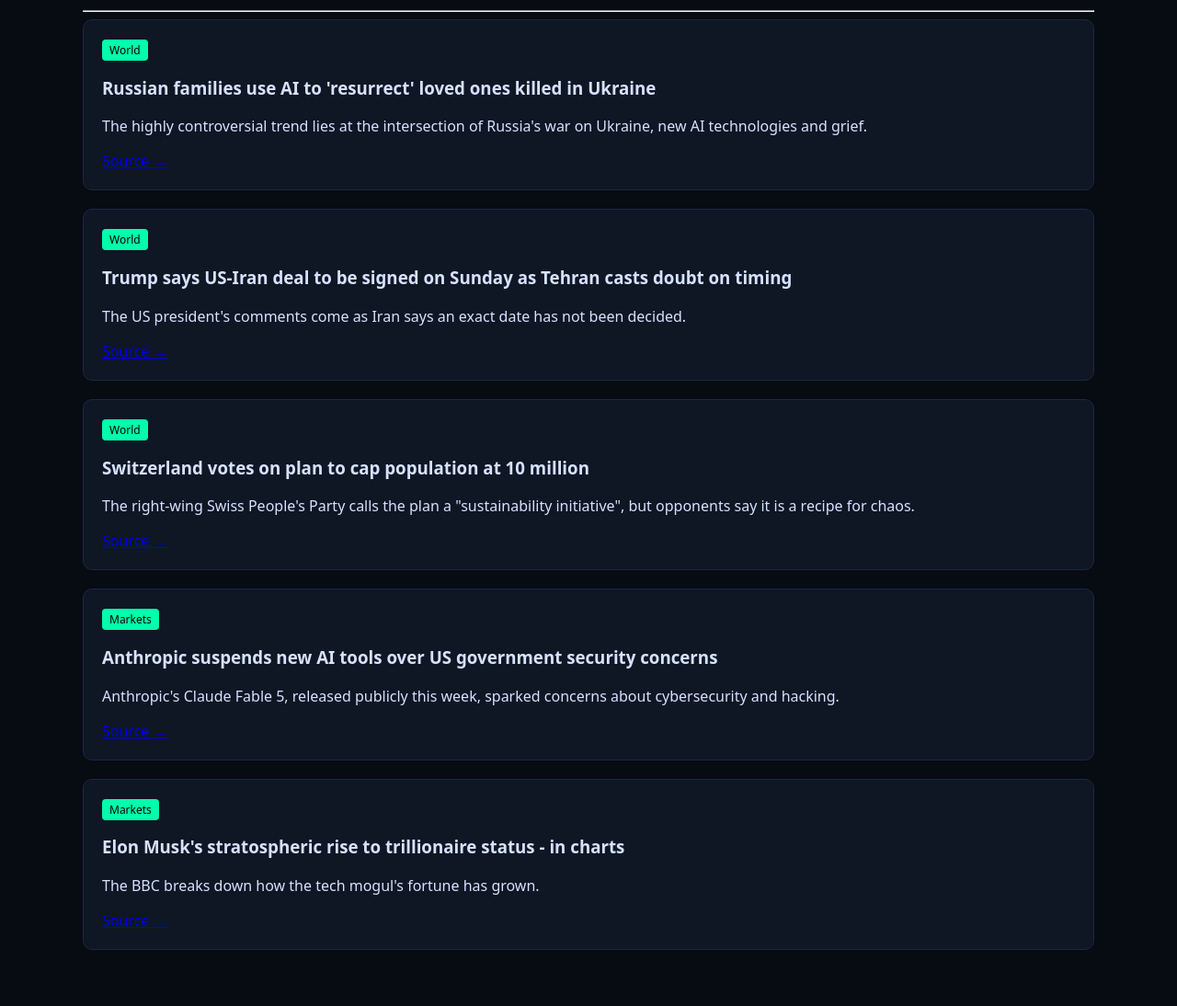
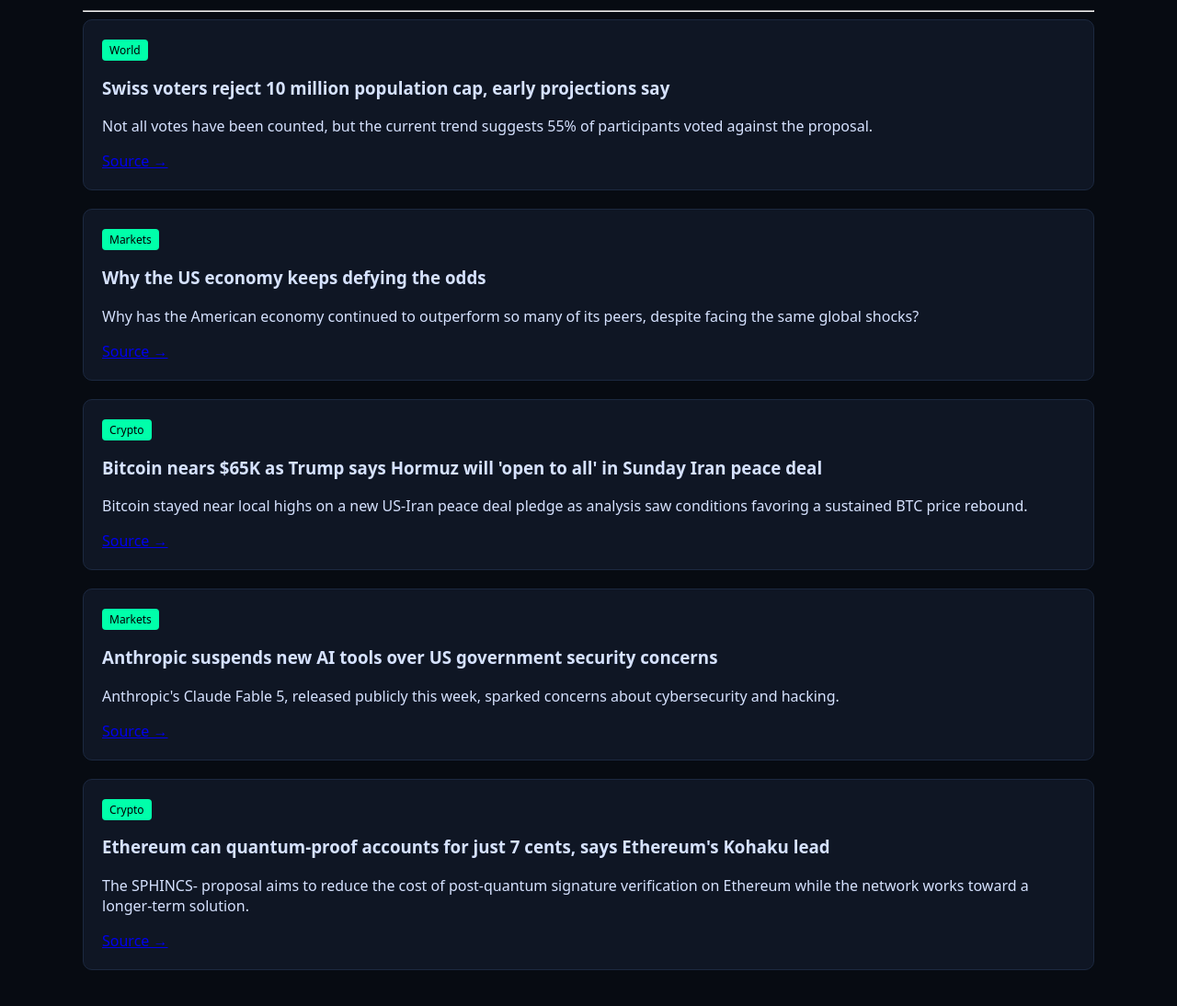
Before and after one commit to svmomin/alien-intelligence-blog, an Eleventy site: page src/posts/2026-06-14-briefing.md in a window 1280 px wide. Shown: the part 200-1294 px from the top of the page at 92% size. Before the commit the page ends 1273 px from the top, so only its background shows below. Built offline with nearby package versions, Linux system fonts and the light colour scheme; Eleventy itself is replaced by a stand-in of ours; files that its build step writes are made by us from their sources.

Commit message:
Auto alien intelligence post

```diff
--- a/src/posts/2026-06-14-briefing.md
+++ b/src/posts/2026-06-14-briefing.md
@@ -10,23 +10,23 @@ date: "2026-06-14"
 
 <div class="intel-card">
 <span class="intel-category">World</span>
-<h3>Russian families use AI to 'resurrect' loved ones killed in Ukraine</h3>
-<p>The highly controversial trend lies at the intersection of Russia's war on Ukraine, new AI technologies and grief.</p>
-<a href="https://www.bbc.com/news/articles/cwy24v72n19o?at_medium=RSS&at_campaign=rss" target="_blank">Source →</a>
+<h3>Swiss voters reject 10 million population cap, early projections say</h3>
+<p>Not all votes have been counted, but the current trend suggests 55% of participants voted against the proposal.</p>
+<a href="https://www.bbc.com/news/articles/c20ygjem17zo?at_medium=RSS&at_campaign=rss" target="_blank">Source →</a>
 </div>
 
 <div class="intel-card">
-<span class="intel-category">World</span>
-<h3>Trump says US-Iran deal to be signed on Sunday as Tehran casts doubt on timing</h3>
-<p>The US president's comments come as Iran says an exact date has not been decided.</p>
-<a href="https://www.bbc.com/news/articles/cvglmn49xz0o?at_medium=RSS&at_campaign=rss" target="_blank">Source →</a>
+<span class="intel-category">Markets</span>
+<h3>Why the US economy keeps defying the odds</h3>
+<p>Why has the American economy continued to outperform so many of its peers, despite facing the same global shocks?</p>
+<a href="https://www.bbc.com/news/articles/cwy031el03po?at_medium=RSS&at_campaign=rss" target="_blank">Source →</a>
 </div>
 
 <div class="intel-card">
-<span class="intel-category">World</span>
-<h3>Switzerland votes on plan to cap population at 10 million</h3>
-<p>The right-wing Swiss People's Party calls the plan a "sustainability initiative",  but opponents say it is a recipe for chaos.</p>
-<a href="https://www.bbc.com/news/articles/cx23kz7e76po?at_medium=RSS&at_campaign=rss" target="_blank">Source →</a>
+<span class="intel-category">Crypto</span>
+<h3>Bitcoin nears $65K as Trump says Hormuz will 'open to all' in Sunday Iran peace deal</h3>
+<p>Bitcoin stayed near local highs on a new US-Iran peace deal pledge as analysis saw conditions favoring a sustained BTC price rebound.</p>
+<a href="https://cointelegraph.com/markets/bitcoin-nears-65k-as-trump-says-hormuz-will-open-to-all-in-sunday-iran-peace-deal?utm_source=rss_feed&utm_medium=rss&utm_campaign=rss_partner_inbound" target="_blank">Source →</a>
 </div>
 
 <div class="intel-card">
@@ -37,8 +37,8 @@ date: "2026-06-14"
 </div>
 
 <div class="intel-card">
-<span class="intel-category">Markets</span>
-<h3>Elon Musk's stratospheric rise to trillionaire status - in charts</h3>
-<p>The BBC breaks down how the tech mogul's fortune has grown.</p>
-<a href="https://www.bbc.com/news/articles/c4gyp523ly8o?at_medium=RSS&at_campaign=rss" target="_blank">Source →</a>
+<span class="intel-category">Crypto</span>
+<h3>Ethereum can quantum-proof accounts for just 7 cents, says Ethereum's Kohaku lead</h3>
+<p>The SPHINCS- proposal aims to reduce the cost of post-quantum signature verification on Ethereum while the network works toward a longer-term solution.</p>
+<a href="https://cointelegraph.com/news/ethereum-quantum-proof-accounts-7-cents-researcher?utm_source=rss_feed&utm_medium=rss&utm_campaign=rss_partner_inbound" target="_blank">Source →</a>
 </div>
```
